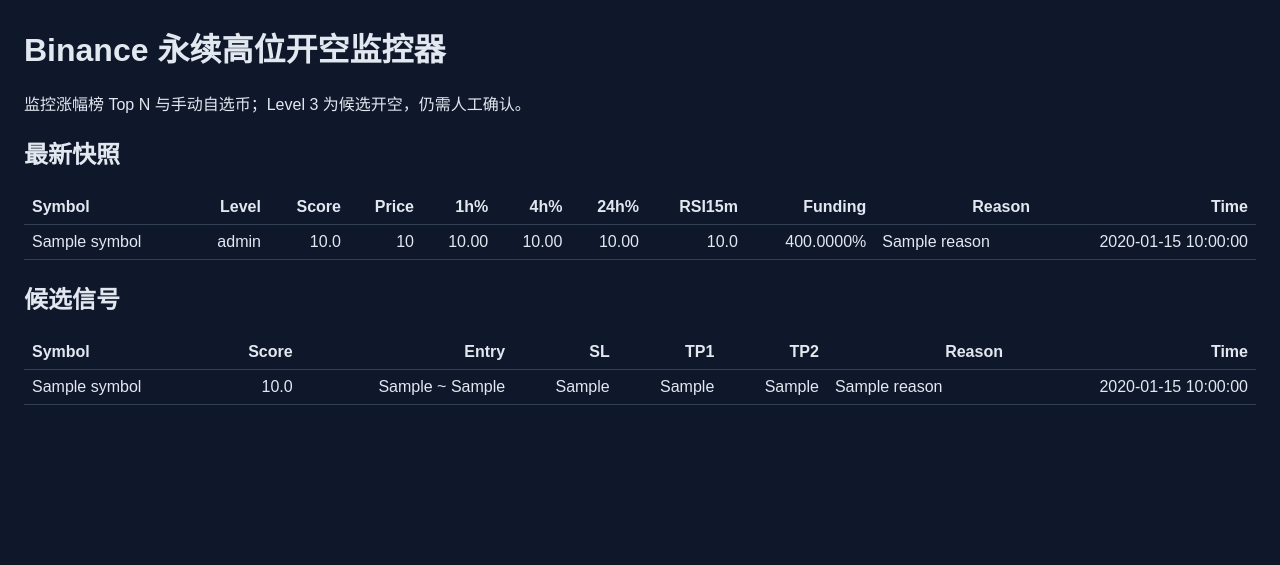
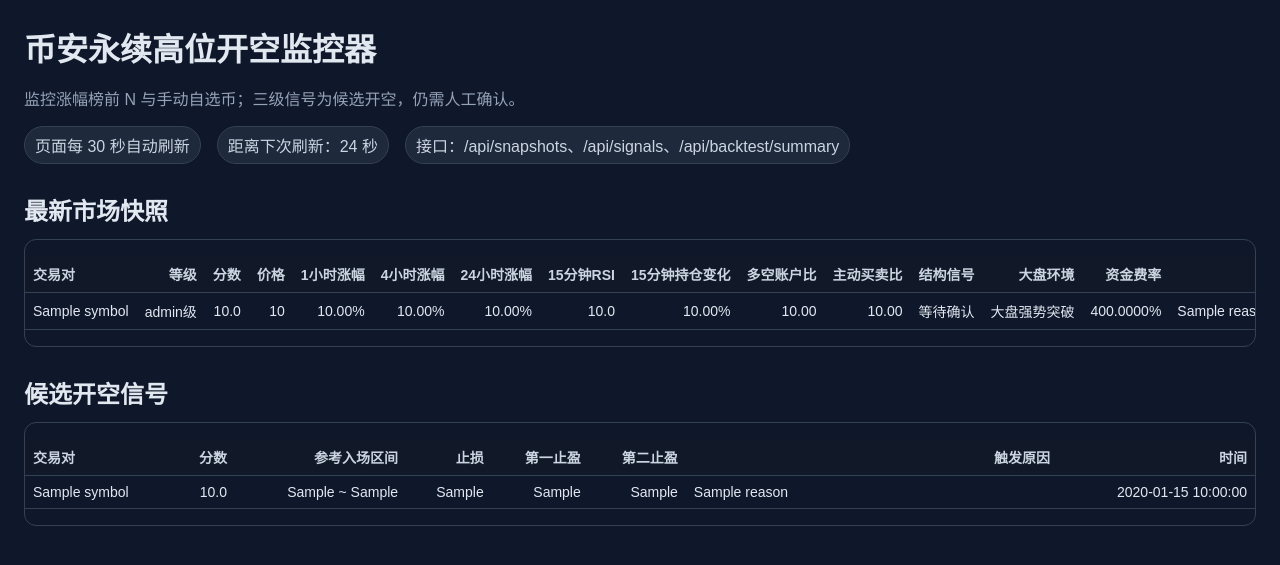
Before and after one commit to figo118/ban, a FastAPI app: template app/templates/dashboard.html in a window 1280 px wide. Shown: the top 565 px of the page. Run offline with FastAPI, Linux system fonts and the light colour scheme; the template is opened without the code that fills it: most values are stand-ins (such as "Sample title", 1, 10 or a date in 2020).

Commit message:
Localize dashboard and add auto refresh

```diff
--- a/app/templates/dashboard.html
+++ b/app/templates/dashboard.html
@@ -1,8 +1,145 @@
-<!doctype html><html lang="zh-CN"><head><meta charset="utf-8"><title>Binance Short Monitor</title>
-<style>body{font-family:Arial,sans-serif;background:#0f172a;color:#e2e8f0;margin:24px}table{border-collapse:collapse;width:100%;margin:16px 0}td,th{border-bottom:1px solid #334155;padding:8px;text-align:right}td:first-child,th:first-child{text-align:left}.l3{color:#f87171}.l2{color:#facc15}.l1{color:#38bdf8}</style></head>
-<body><h1>Binance 永续高位开空监控器</h1><p>监控涨幅榜 Top N 与手动自选币；Level 3 为候选开空，仍需人工确认。</p>
-<h2>最新快照</h2><table><tr><th>Symbol</th><th>Level</th><th>Score</th><th>Price</th><th>1h%</th><th>4h%</th><th>24h%</th><th>RSI15m</th><th>Funding</th><th>Reason</th><th>Time</th></tr>
-{% for s in snapshots %}<tr><td>{{s.symbol}}</td><td class="l{{s.level}}">{{s.level}}</td><td>{{"%.1f"|format(s.score)}}</td><td>{{s.price}}</td><td>{{"%.2f"|format(s.change_1h)}}</td><td>{{"%.2f"|format(s.change_4h)}}</td><td>{{"%.2f"|format(s.change_24h)}}</td><td>{{"%.1f"|format(s.rsi_15m)}}</td><td>{{"%.4f"|format(s.funding_rate*100)}}%</td><td style="text-align:left">{{s.reason}}</td><td>{{s.created_at}}</td></tr>{% endfor %}</table>
-<h2>候选信号</h2><table><tr><th>Symbol</th><th>Score</th><th>Entry</th><th>SL</th><th>TP1</th><th>TP2</th><th>Reason</th><th>Time</th></tr>
-{% for s in signals %}<tr><td>{{s.symbol}}</td><td>{{"%.1f"|format(s.score)}}</td><td>{{s.entry_min}} ~ {{s.entry_max}}</td><td>{{s.stop_loss}}</td><td>{{s.take_profit_1}}</td><td>{{s.take_profit_2}}</td><td style="text-align:left">{{s.reason}}</td><td>{{s.created_at}}</td></tr>{% endfor %}</table>
-</body></html>
+<!doctype html>
+<html lang="zh-CN">
+<head>
+  <meta charset="utf-8">
+  <meta name="viewport" content="width=device-width, initial-scale=1">
+  <meta http-equiv="refresh" content="30">
+  <title>币安永续高位开空监控器</title>
+  <style>
+    :root { color-scheme: dark; }
+    body { font-family: Arial, "Microsoft YaHei", sans-serif; background:#0f172a; color:#e2e8f0; margin:24px; }
+    h1, h2 { margin: 0 0 12px; }
+    h2 { margin-top: 28px; }
+    .subtle { color:#94a3b8; }
+    .toolbar { display:flex; gap:16px; align-items:center; flex-wrap:wrap; margin:12px 0 20px; }
+    .badge { background:#1e293b; border:1px solid #334155; border-radius:999px; padding:6px 10px; color:#cbd5e1; }
+    table { border-collapse:collapse; width:100%; margin:16px 0; font-size:14px; }
+    td, th { border-bottom:1px solid #334155; padding:8px; text-align:right; white-space:nowrap; }
+    td:first-child, th:first-child { text-align:left; }
+    th { color:#cbd5e1; background:#111827; position:sticky; top:0; }
+    .table-wrap { overflow:auto; border:1px solid #334155; border-radius:12px; }
+    .reason { text-align:left; white-space:normal; min-width:260px; }
+    .l3 { color:#f87171; font-weight:700; }
+    .l2 { color:#facc15; font-weight:700; }
+    .l1 { color:#38bdf8; font-weight:700; }
+    .empty { padding:18px; color:#94a3b8; background:#111827; border:1px solid #334155; border-radius:12px; }
+  </style>
+</head>
+<body>
+  <h1>币安永续高位开空监控器</h1>
+  <p class="subtle">监控涨幅榜前 N 与手动自选币；三级信号为候选开空，仍需人工确认。</p>
+
+  <div class="toolbar">
+    <span class="badge">页面每 30 秒自动刷新</span>
+    <span class="badge">距离下次刷新：<span id="refresh-countdown">30</span> 秒</span>
+    <span class="badge">接口：/api/snapshots、/api/signals、/api/backtest/summary</span>
+  </div>
+
+  <h2>最新市场快照</h2>
+  {% if snapshots %}
+  <div class="table-wrap">
+    <table>
+      <tr>
+        <th>交易对</th>
+        <th>等级</th>
+        <th>分数</th>
+        <th>价格</th>
+        <th>1小时涨幅</th>
+        <th>4小时涨幅</th>
+        <th>24小时涨幅</th>
+        <th>15分钟RSI</th>
+        <th>15分钟持仓变化</th>
+        <th>多空账户比</th>
+        <th>主动买卖比</th>
+        <th>结构信号</th>
+        <th>大盘环境</th>
+        <th>资金费率</th>
+        <th>触发原因</th>
+        <th>时间</th>
+      </tr>
+      {% for s in snapshots %}
+      <tr>
+        <td>{{s.symbol}}</td>
+        <td class="l{{s.level}}">{{s.level}}级</td>
+        <td>{{"%.1f"|format(s.score)}}</td>
+        <td>{{s.price}}</td>
+        <td>{{"%.2f"|format(s.change_1h)}}%</td>
+        <td>{{"%.2f"|format(s.change_4h)}}%</td>
+        <td>{{"%.2f"|format(s.change_24h)}}%</td>
+        <td>{{"%.1f"|format(s.rsi_15m)}}</td>
+        <td>{{"%.2f"|format(s.oi_change_15m)}}%</td>
+        <td>{{"%.2f"|format(s.long_short_ratio)}}</td>
+        <td>{{"%.2f"|format(s.taker_buy_ratio)}}</td>
+        <td>
+          {% if s.structure_signal == 'failed_breakout' %}
+            假突破回落
+          {% elif s.structure_signal == 'support_break' %}
+            跌破支撑
+          {% elif s.structure_signal == 'upper_wick_stall' %}
+            长上影滞涨
+          {% else %}
+            等待确认
+          {% endif %}
+        </td>
+        <td>
+          {% if s.market_state == 'risk_on_breakout' %}
+            大盘强势突破
+          {% elif s.market_state == 'risk_off' %}
+            大盘回落
+          {% else %}
+            中性
+          {% endif %}
+        </td>
+        <td>{{"%.4f"|format(s.funding_rate*100)}}%</td>
+        <td class="reason">{{s.reason}}</td>
+        <td>{{s.created_at}}</td>
+      </tr>
+      {% endfor %}
+    </table>
+  </div>
+  {% else %}
+  <div class="empty">暂无快照数据。等待定时扫描，或调用 POST /api/scan/run 手动触发一次扫描。</div>
+  {% endif %}
+
+  <h2>候选开空信号</h2>
+  {% if signals %}
+  <div class="table-wrap">
+    <table>
+      <tr>
+        <th>交易对</th>
+        <th>分数</th>
+        <th>参考入场区间</th>
+        <th>止损</th>
+        <th>第一止盈</th>
+        <th>第二止盈</th>
+        <th>触发原因</th>
+        <th>时间</th>
+      </tr>
+      {% for s in signals %}
+      <tr>
+        <td>{{s.symbol}}</td>
+        <td>{{"%.1f"|format(s.score)}}</td>
+        <td>{{s.entry_min}} ~ {{s.entry_max}}</td>
+        <td>{{s.stop_loss}}</td>
+        <td>{{s.take_profit_1}}</td>
+        <td>{{s.take_profit_2}}</td>
+        <td class="reason">{{s.reason}}</td>
+        <td>{{s.created_at}}</td>
+      </tr>
+      {% endfor %}
+    </table>
+  </div>
+  {% else %}
+  <div class="empty">暂无三级候选开空信号。系统仍会继续监控过热币种。</div>
+  {% endif %}
+
+  <script>
+    let seconds = 30;
+    const node = document.getElementById("refresh-countdown");
+    setInterval(() => {
+      seconds = Math.max(0, seconds - 1);
+      node.textContent = seconds;
+    }, 1000);
+  </script>
+</body>
+</html>
```
